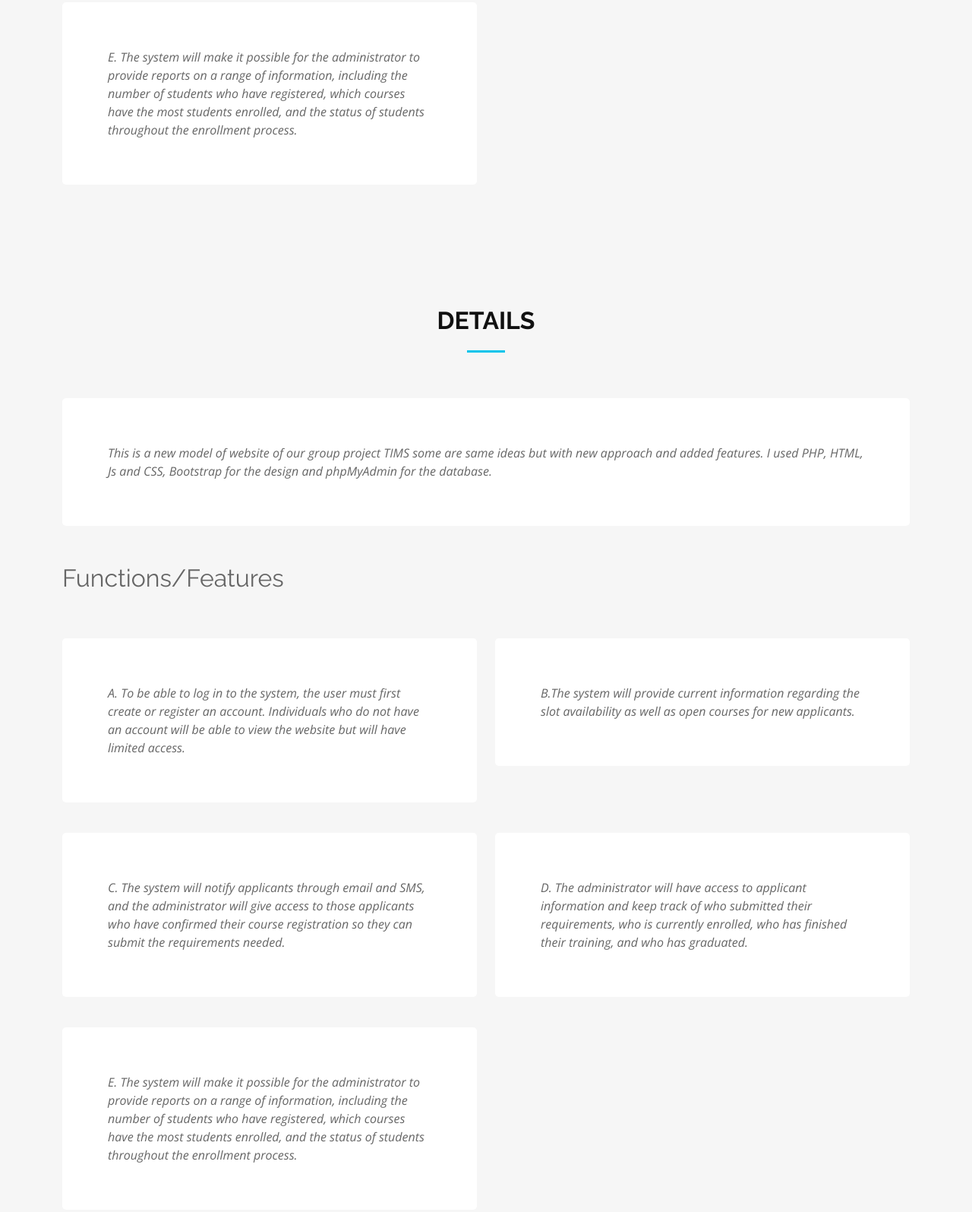
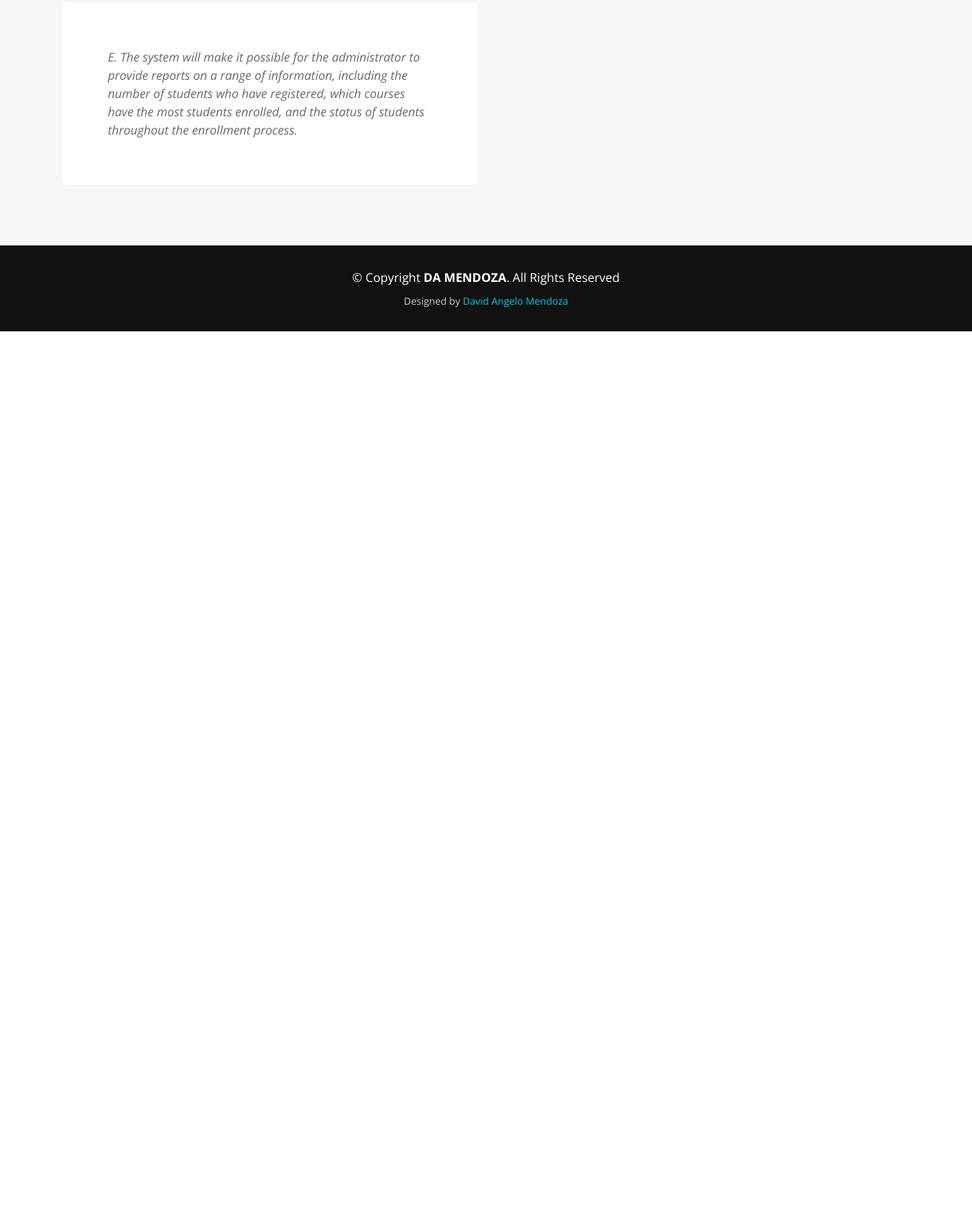
Before and after one commit to DavidAngelooo/DavidAngelooo, a plain HTML site: page rajawebsite.html in a window 1280 px wide. Shown: the part 1699-3294 px from the top of the page at 76% size. After the commit the page ends 2135 px from the top, so only its background shows below. Drawn offline with nearby package versions, Linux system fonts and the light colour scheme.

Commit message:
Update rajawebsite.html

```diff
--- a/rajawebsite.html
+++ b/rajawebsite.html
@@ -187,67 +187,6 @@
       </div>
     </section><!-- End Features Section -->
 
-     <!-- ======= Features Section ======= -->
-     <section id="testimonials">
-      <div class="container" data-aos="fade-up">
-        <div class="row">
-          <div class="col-md-12">
-            <h3 class="section-title">DETAILS</h3>
-            <div class="section-title-divider"></div>
-            <!-- <p class="section-description"></p> -->
-          </div>
-        </div>
-
-        <div class="row">
-          <div class="col-md-12">
-            <div class="quote">
-              <span> This is a new model of website of our group project TIMS some are same ideas but with new approach and added features.
-                I used PHP, HTML, Js and CSS, Bootstrap for the design and phpMyAdmin for the database.</span>
-            </div>
-          </div>
-        </div>
-
-        <div class="row" style="margin-top: 50px; ">
-          <h2>Functions/Features</h2>
-          <div class="col-md-6">
-            <div class="quote">
-              <span>A. To be able to log in to the system, the user must first create or register an account.
-                Individuals who do not have an account will be able to view the website but will have limited access.</span>
-            </div>
-          </div>
-
-            <div class="col-md-6">
-            <div class="quote">
-                <span>B.The system will provide current information regarding the slot availability as well as open courses for new applicants.</span>
-            </div>
-            </div>
-
-            <div class="col-md-6">
-            <div class="quote">
-                <span>C. The system will notify applicants through email and SMS, and the administrator will give access
-                  to those applicants who have confirmed their course registration so they can submit the requirements needed.</span>
-            </div>
-            </div>
-
-            <div class="col-md-6">
-            <div class="quote">
-                <span>D. The administrator will have access to applicant information and keep track of who submitted their requirements,
-                  who is currently enrolled, who has finished their training, and who has graduated.</span>
-            </div>
-            </div>
-
-            <div class="col-md-6">
-            <div class="quote">
-                <span>E. The system will make it possible for the administrator to provide reports on a range of information, including the
-                  number of students who have registered, which courses have the most students enrolled, and the status of students throughout the enrollment process.</span>
-            </div>
-            </div>
-
-        </div>
-
-      </div>
-    </section><!-- End Features Section -->
-
     <!-- End Portfolio Details Section -->
 
   </main><!-- End #main -->
```
